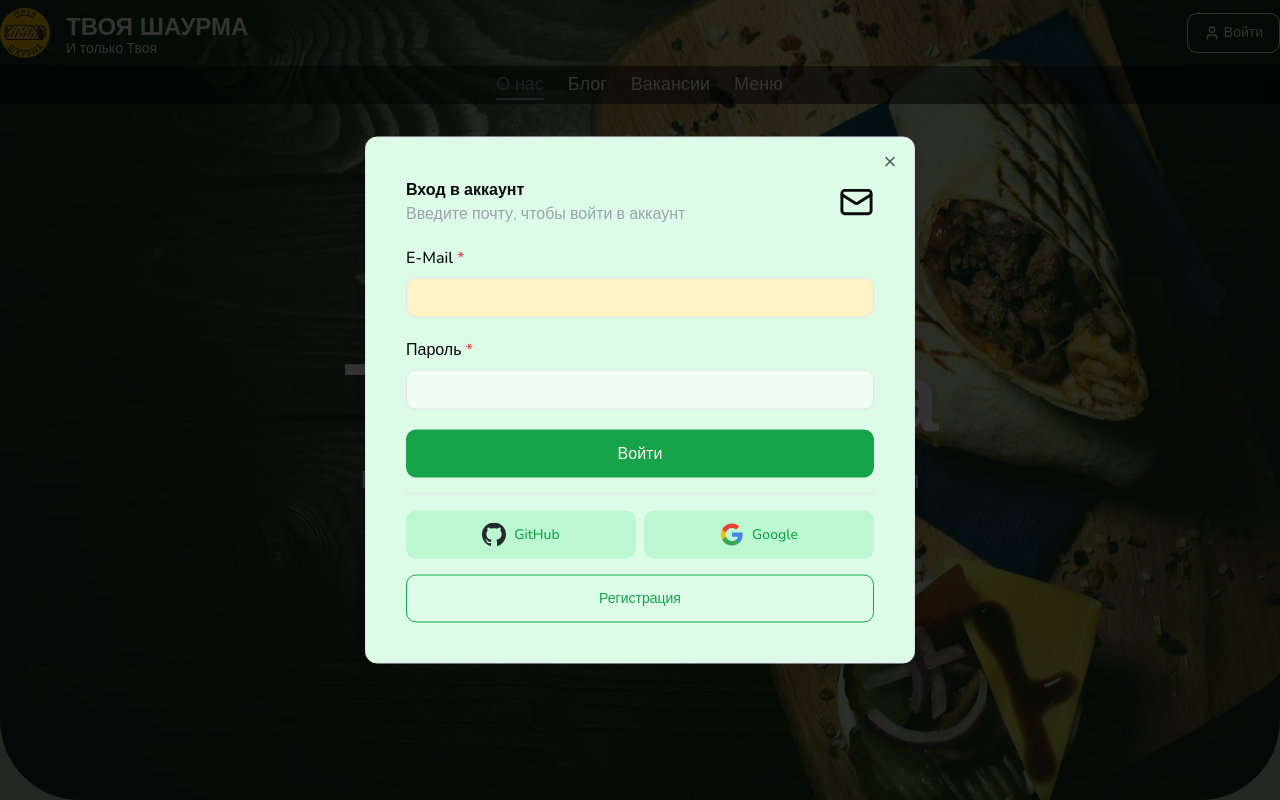
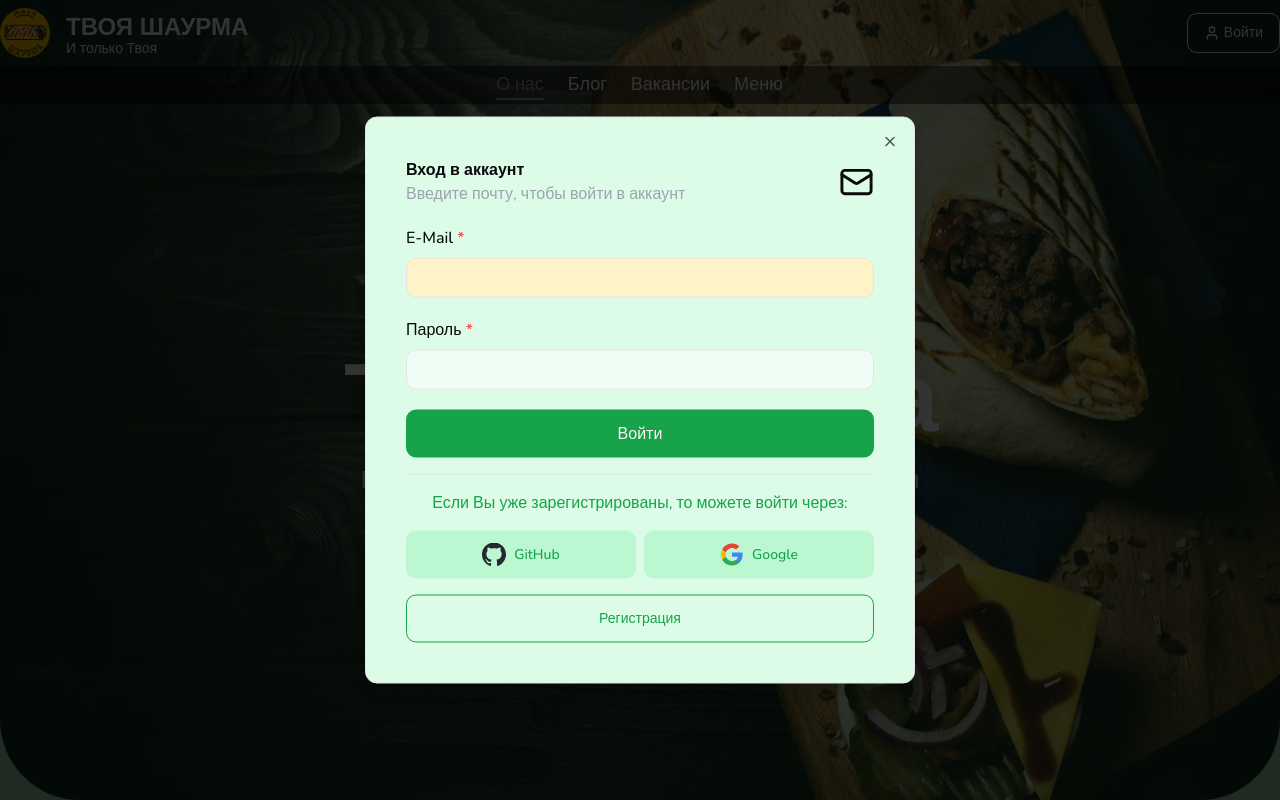
Before and after one commit to undrokisel/next-junkfood, a Next.js app: page /about in a window 1280 px wide. Both pictures are taken after a click on the button "Войти". Shown: the top 800 px of the page. Built offline with nearby package versions, Linux system fonts and the light colour scheme; no server answers.

Commit message:
feat(auth-modal): added p block with instructions

```diff
--- a/src/components/shared/modals/auth-modal/auth-modal.tsx
+++ b/src/components/shared/modals/auth-modal/auth-modal.tsx
@@ -41,6 +41,10 @@ export const AuthModal: React.FC<Props> = ({ open, onClose }) => {
         <DialogDescription className='sr-only' />
 
         {type === 'login' && (
+          <div className=''>
+            <p className='text-center text-primary mb-4'>
+              Если Вы уже зарегистрированы, то можете войти через:
+            </p>
             <div className='flex gap-2'>
               <Button
                 variant='secondary'
@@ -114,6 +118,7 @@ export const AuthModal: React.FC<Props> = ({ open, onClose }) => {
                 Вконтакте
               </Button> */}
             </div>
+          </div>
         )}
 
         <Button
```
Lines whose indentation alone changed are shown as unchanged.
